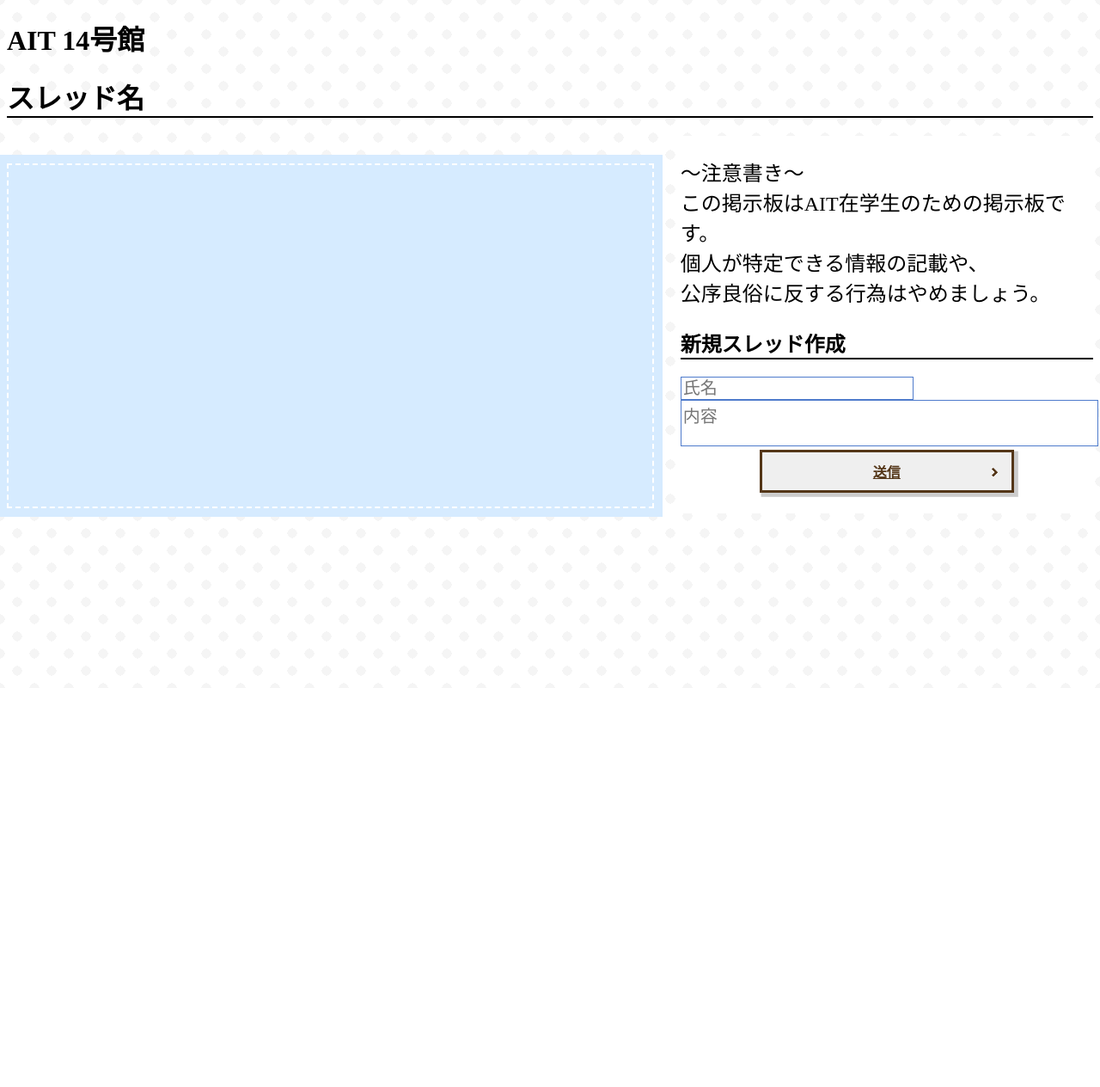
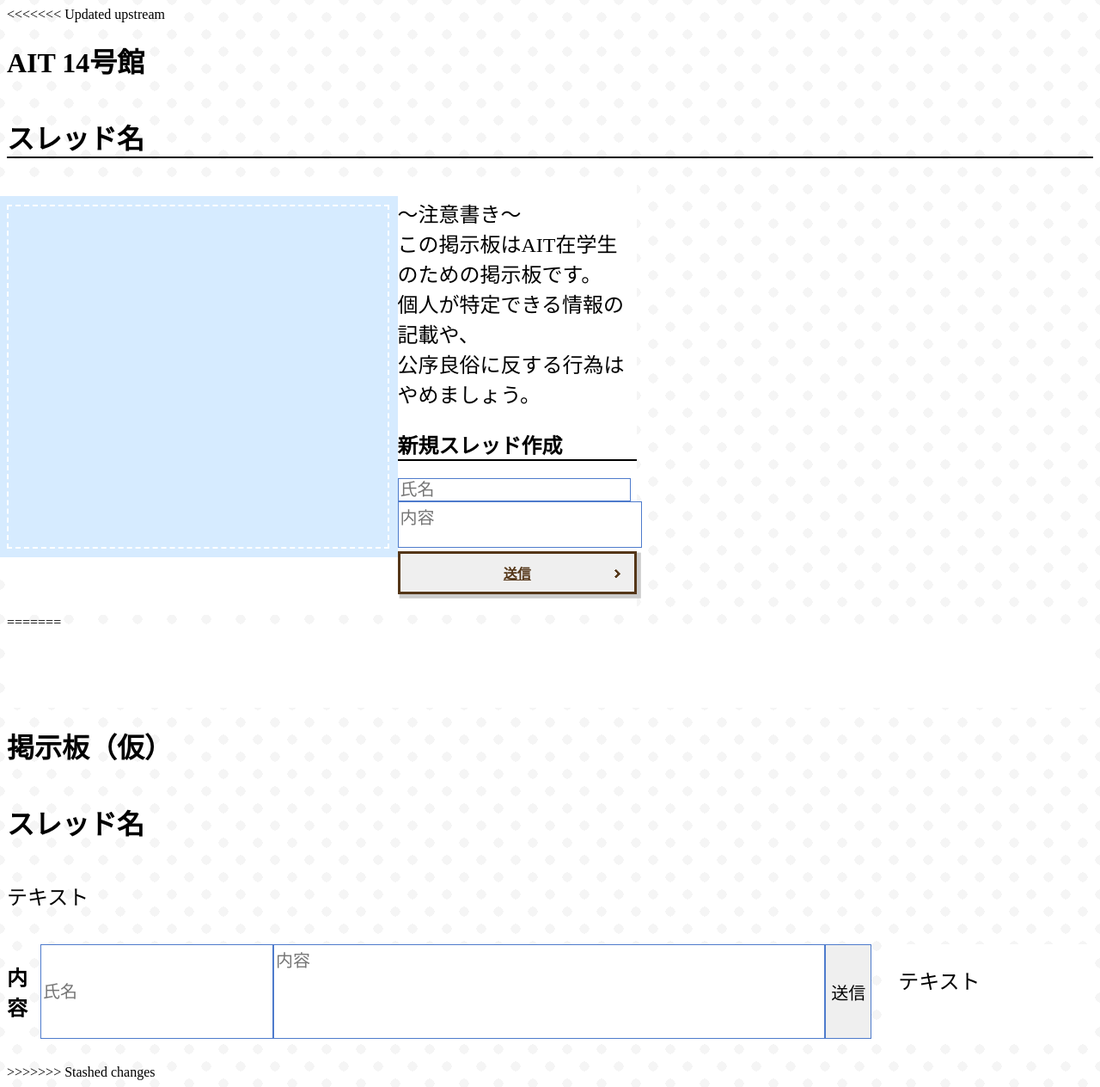
Before and after one commit to 2022AIT-OOP2-G11/ziyuukadai, a Flask app: template templates/index.html in a window 1280 px wide. Shown: the whole page at 86% size. Before the commit the page ends 601 px from the top, so only its background shows below. Run offline with Flask 2, Linux system fonts and the light colour scheme; the template is opened without the code that fills it, so the values that code supplies are empty.

Commit message:
一旦レイアウトできました
検索バーもつけます

```diff
--- /dev/null
+++ b/templates/index.css
@@ -0,0 +1,56 @@
+body{
+display: flex;
+flex-direction: column;
+}
+
+.navigation {
+height: 90px;
+text-align: center;
+background-color: #ffffff;
+}
+main{
+    display: flex;
+   /* min-height: 100vh;*/
+
+    margin: 15px 0 30px 0;
+}
+.form_right{
+    flex: 1;
+    background-color: #ffffff;
+    text-align: center;
+    margin-right: 15px;
+}
+.box_left{
+    flex: 1;
+    background-color: #ffffff;
+    text-align: center;
+    margin-right: 15px;
+  }
+
+  div#main {
+    background-color: #ffffff;
+    width: 58%;
+    float: left;
+  }
+
+  nav {
+    background-color: #ffffff;
+    width: 38%;
+    float: right;
+  }
+
+  .heading {
+    border-bottom: solid 2px;
+  }
+
+  input {
+    border: #4e7bcc 1px solid;
+    font-size: 15pt;
+  }
+
+  textarea {
+    border: #4e7bcc 1px solid;
+    width: 100%;
+    font-size: 15pt;
+    resize: none;
+  }
--- a/templates/index.html
+++ b/templates/index.html
@@ -1,6 +1,7 @@
 <!DOCTYPE html>
 <!--HTMLを記述する上で必須となる前置き-->
 <html>
+<<<<<<< Updated upstream
   <!--HTMLの文書の起点を表す記述-->
   <head>
     <!--ページ上には表示されない裏側の設定を記述するエリア-->
@@ -70,3 +71,41 @@
     </nav>
   </body>
 </html>
+=======
+    <head>
+        <meta charset="utf-8">
+        <meta name="viewport" content="width=device-width,iinitial-scale=1">
+        <title>掲示板（仮）</title>
+        <link rel="stylesheet" href="index.css">
+    </head>
+
+    <body>
+        <div class="navigation"></div>
+        <h1>掲示板（仮）</h1>
+        <h1>スレッド名</h1>
+        </div>
+
+        <div class="box">
+            <p>テキスト</p>
+        </div>
+        <main>
+        <p>
+                <h2 class="form_right">内容</h2>
+            <input type="text" name="氏名" maxlength="10" placeholder="氏名"/>
+        </br>
+        <textarea name="comento" maxlength="100" placeholder="内容"></textarea>
+        </br>
+        <input class="button" type="submit" value="送信" />
+        </p>
+        </div>
+    </div>
+    <nav>
+        <div id="main">
+        <div class="box_left">
+            <p>テキスト</p>
+        </div>
+    </nav>
+</main>
+  </body>
+</html>
+>>>>>>> Stashed changes
```
